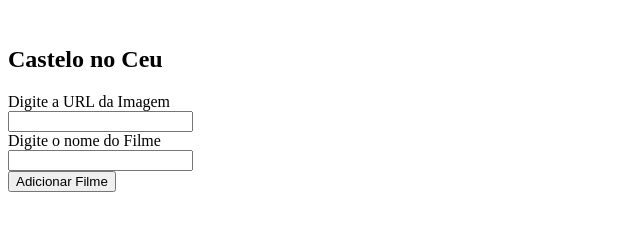
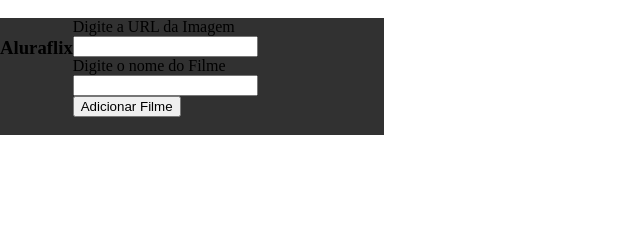
Before and after one commit to lima-doug/Imers-dev-alura, a plain HTML site: page Aula_4/index.html in a window 1280 px wide. Shown: the whole page, without its empty margins (0-640 px from the left). Drawn offline with Linux system fonts and the light colour scheme.

Commit message:
Atualização

```diff
--- a/Aula_4/index.html
+++ b/Aula_4/index.html
@@ -4,25 +4,43 @@
 <head>
     <meta charset="UTF-8">
     <title>Desafio Aula 4 - Imersão Dev Alura</title>
-    <script src="../Aula_4/script.js"></script>
+    <link rel="stylesheet" href="./main/style.css" type="text/css">
+
 </head>
 
 <body>
 
+    <head class="menu-alura">
+        <a href="https://www.alura.com.br/" target="_blank"><img src="" alt=""></a>
+        <img src="" alt="">
 
-    <section class="form-Input">
+    </head>
+
+    <div class="bloco-geral">
+
+    <section class="container">
+        <article class="title">
+            <h1>Aluraflix</h1>
+        </article>
+        <article class="subtitle">
+
+        </article>
+
         <form>
             <label for="pegarImg">Digite a URL da Imagem</label><br>
             <input type="text" id="pegarImg" value="" /><br>
             <label for="pegarNome"></label>Digite o nome do Filme<br>
             <input type="text" id="pegarNome" value="" /><br>
             <input type="button" id="inserir" onclick="addItem()" value="Adicionar Filme" /><br><br>
-
         </form>
     </section>
 
-    <article id="subst-image"></article>
 
+    <section class="showFilme">
+        <article id="subst-image"></article>
+        <script src="../Aula_4/script.js"></script>
+    </section>
+</div>
 </body>
 
 </html>
--- a/Aula_4/main/style.css
+++ b/Aula_4/main/style.css
@@ -0,0 +1,29 @@
+html, body {
+    margin: 0;
+    padding: 0;
+}
+
+.bloco-geral {
+
+    display: flex;
+    flex-direction: row;
+    justify-content: center;
+
+}
+
+.container {
+    display: flex;
+
+    height: 100%;
+    width: 30%;
+    background: #313131;
+
+}
+
+.showFilme {
+
+    height: 100%;
+    width: 70%;
+    background: #2af701;
+
+}
--- a/Aula_4/script.js
+++ b/Aula_4/script.js
@@ -1,6 +1,6 @@
 
-var listaFilme = [""];
-var listaName = ["Castelo no Ceu", "Chihiro", "Ponyo"];
+var listaFilme = [];
+var listaName = [];
 
 for (var i = 0; i < listaFilme.length; i++){
 
```
